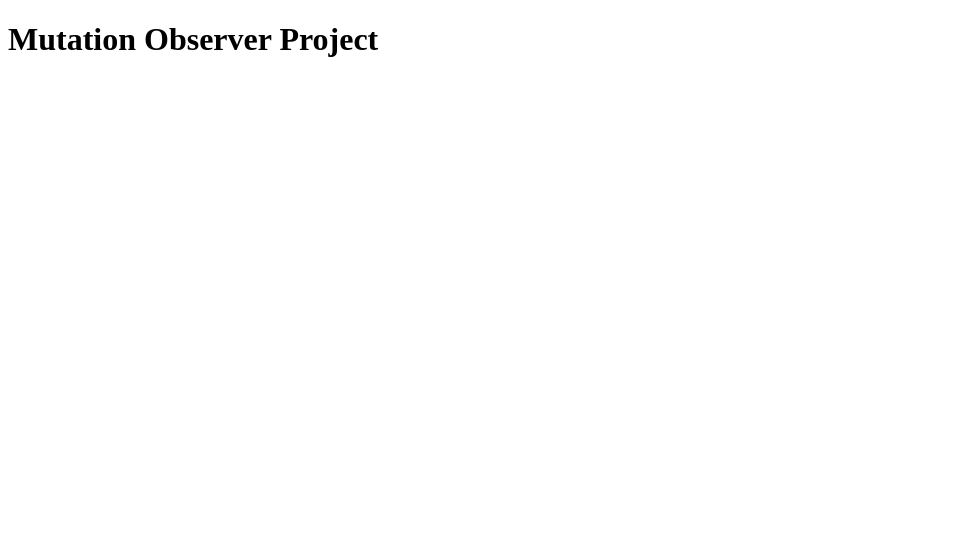
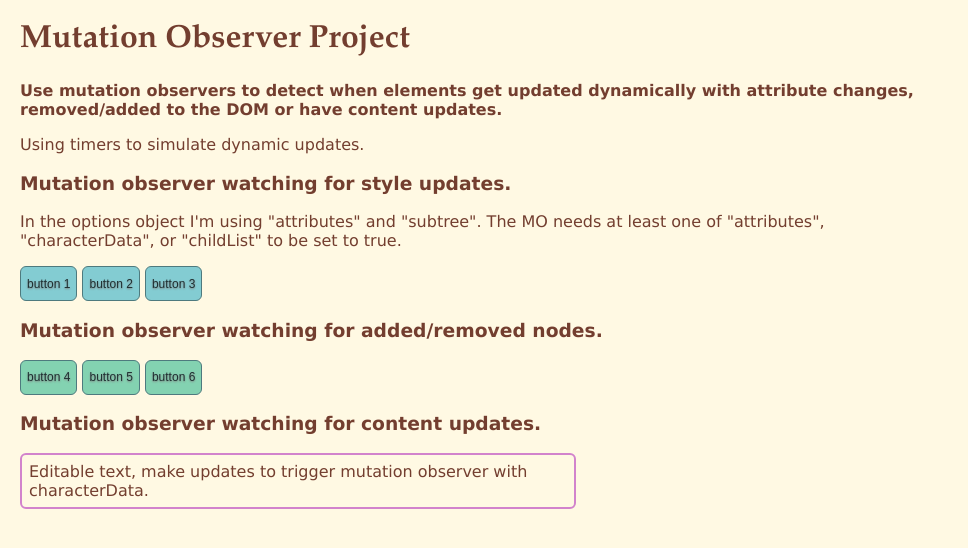
Before and after one commit to catkim/MutObjProject, a plain HTML site: page index.html in a window 1280 px wide. Shown: the whole page, without its empty margins (0-968 px from the left). Drawn offline with Linux system fonts and the light colour scheme.

Commit message:
adding HTML and styles

```diff
--- a/index.html
+++ b/index.html
@@ -4,9 +4,40 @@
     <meta charset="UTF-8" />
     <meta name="viewport" content="width=device-width, initial-scale=1.0" />
     <title>MutOb Project</title>
+    <link rel="stylesheet" href="style.css" />
   </head>
   <body>
     <h1>Mutation Observer Project</h1>
+    <h2>
+      Use mutation observers to detect when elements get updated dynamically
+      with attribute changes, removed/added to the DOM or have content updates.
+    </h2>
+    <p>Using timers to simulate dynamic updates.</p>
+    <h3>Mutation observer watching for style updates.</h3>
+    <p>
+      In the options object I'm using "attributes" and "subtree". The MO needs
+      at least one of "attributes", "characterData", or "childList" to be set to
+      true.
+    </p>
+    <div id="styleBtns">
+      <button class="styledBtn">button 1</button>
+      <button class="styledBtn">button 2</button>
+      <button class="styledBtn">button 3</button>
+    </div>
+    <div id="styleMo" class="results"></div>
+    <h3>Mutation observer watching for added/removed nodes.</h3>
+    <div id="removeBtns">
+      <button class="styledBtnRemoved">button 4</button>
+      <button class="styledBtnRemoved">button 5</button>
+      <button class="styledBtnRemoved">button 6</button>
+    </div>
+    <div id="removeMo" class="results"></div>
+    <h3>Mutation observer watching for content updates.</h3>
+    <div id="charUpdates" contenteditable="true">
+      Editable text, make updates to trigger mutation observer with
+      characterData.
+    </div>
+    <div id="charDataMo" class="results"></div>
     <script src="./public/app.js"></script>
   </body>
 </html>
--- /dev/null
+++ b/style.css
@@ -0,0 +1,41 @@
+body {
+  font-family: Verdana;
+  background-color: #fff9e3;
+  color: #733e2f;
+  width: 70%;
+  margin-left: 20px;
+}
+h1 {
+  font-family: Garamond;
+}
+h2 {
+  font-size: 1em;
+}
+button {
+  border-radius: 6px;
+  font-size: 0.75em;
+  height: 35px;
+  text-shadow: 0px 1px 2px gray;
+  border: 1px solid #4e7a7e;
+}
+#charUpdates {
+  border: 2px solid #d283cc;
+  border-radius: 6px;
+  padding: 7px;
+  width: 60%;
+}
+.styledBtn {
+  background-color: #83ccd2;
+  color: #1f3032;
+}
+.styledBtnChange {
+  background-color: #83a5d2;
+  color: white;
+}
+.styledBtnRemoved {
+  background-color: #83d2b1;
+  color: #1f3032;
+}
+.results {
+  color: #ff8500;
+}
```
